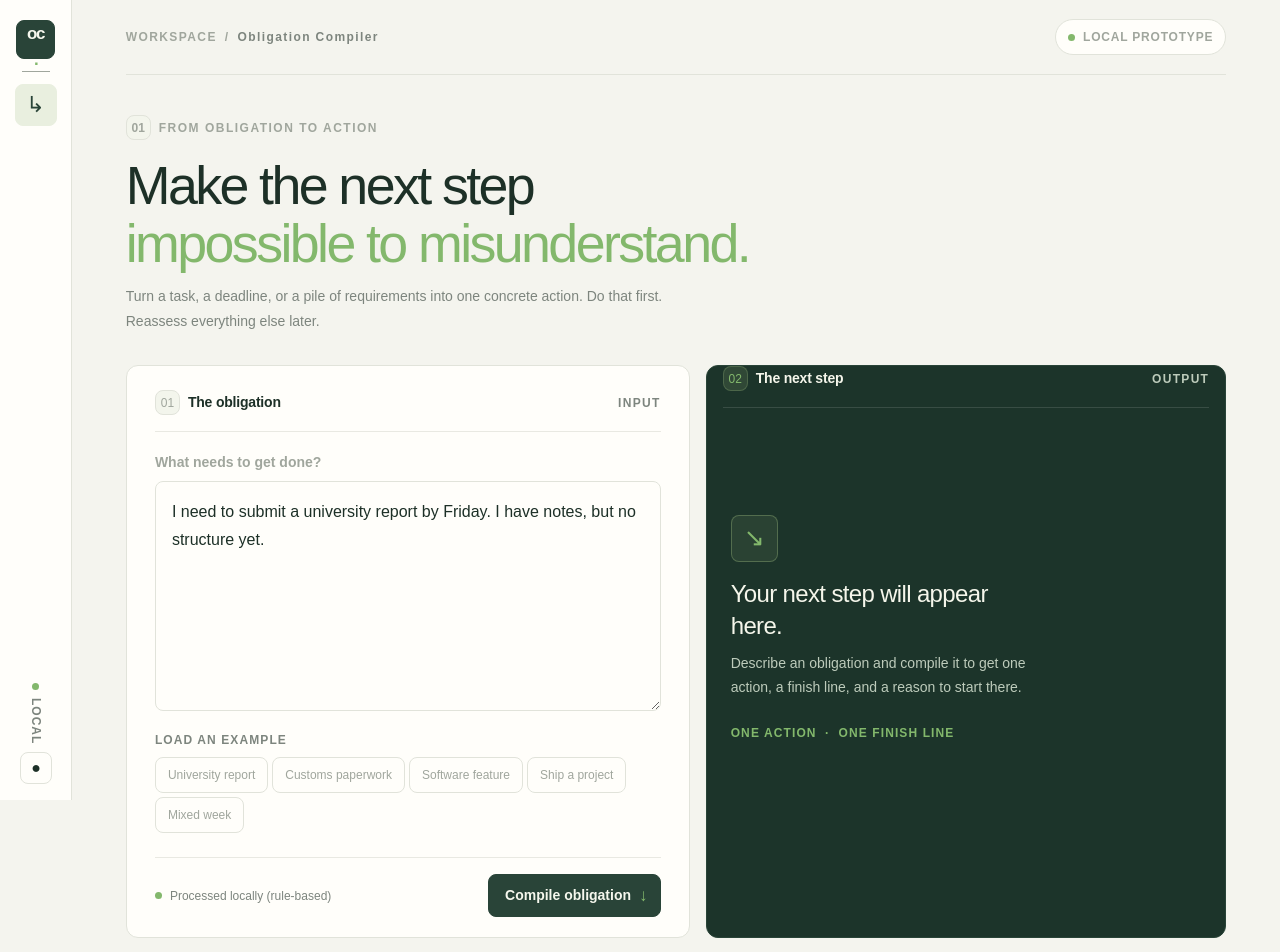
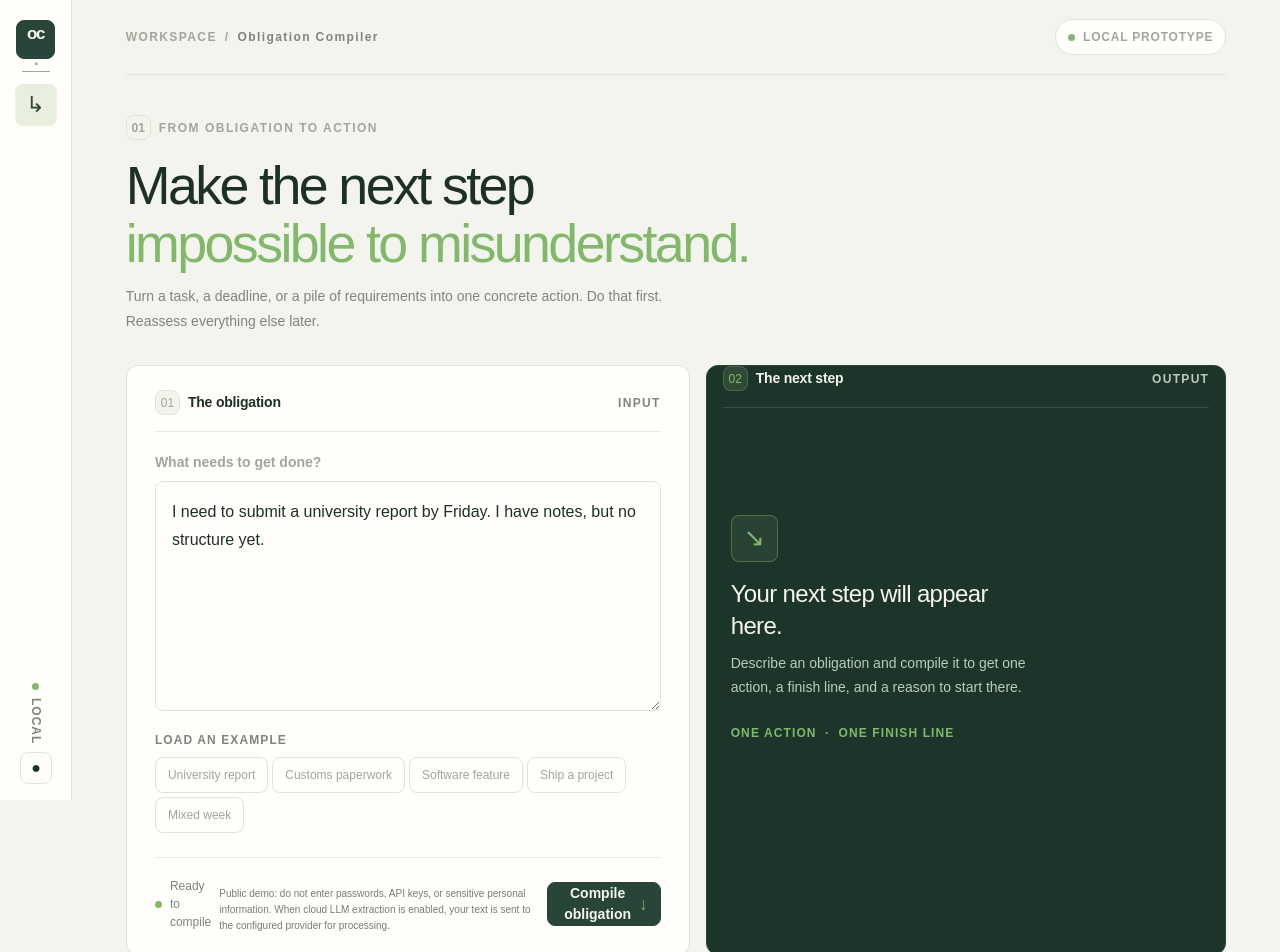
Before and after one commit to whaiman/acedia, a Next.js app: page / in a window 1280 px wide. Shown: the top 952 px of the page. Built offline with nearby package versions, Linux system fonts and the light colour scheme.

Commit message:
fix(ui): replace misleading local-processing label with privacy notice
A cloud model may already have received the text before the app falls back to the rule-based parser, so 'processed locally' was inaccurate

```diff
--- a/src/app/globals.css
+++ b/src/app/globals.css
@@ -1317,3 +1317,9 @@ textarea:focus-visible {
     transition-duration: 0.01ms !important;
   }
 }
+.privacy-disclosure {
+  margin: 12px 0 0;
+  color: #737d73;
+  font-size: 10px;
+  line-height: 1.6;
+}
--- a/src/app/page.tsx
+++ b/src/app/page.tsx
@@ -390,9 +390,11 @@ export default function Home() {
                 <div className="privacy-note">
                   <span className="status-dot" />
                   <span>
-                    {result?.usedModel
+                    {result?.usedModel && modelName
                       ? `LLM: ${modelName}`
-                      : "Processed locally (rule-based)"}
+                      : result
+                        ? "Rule-based parser"
+                        : "Ready to compile"}
                     {result &&
                       !result.usedModel &&
                       result.warnings.some((w) =>
@@ -405,6 +407,11 @@ export default function Home() {
                       )}
                   </span>
                 </div>
+                <p className="privacy-disclosure">
+                  Public demo: do not enter passwords, API keys, or sensitive
+                  personal information. When cloud LLM extraction is enabled,
+                  your text is sent to the configured provider for processing.
+                </p>
 
                 <button
                   className="compile-button"
```
